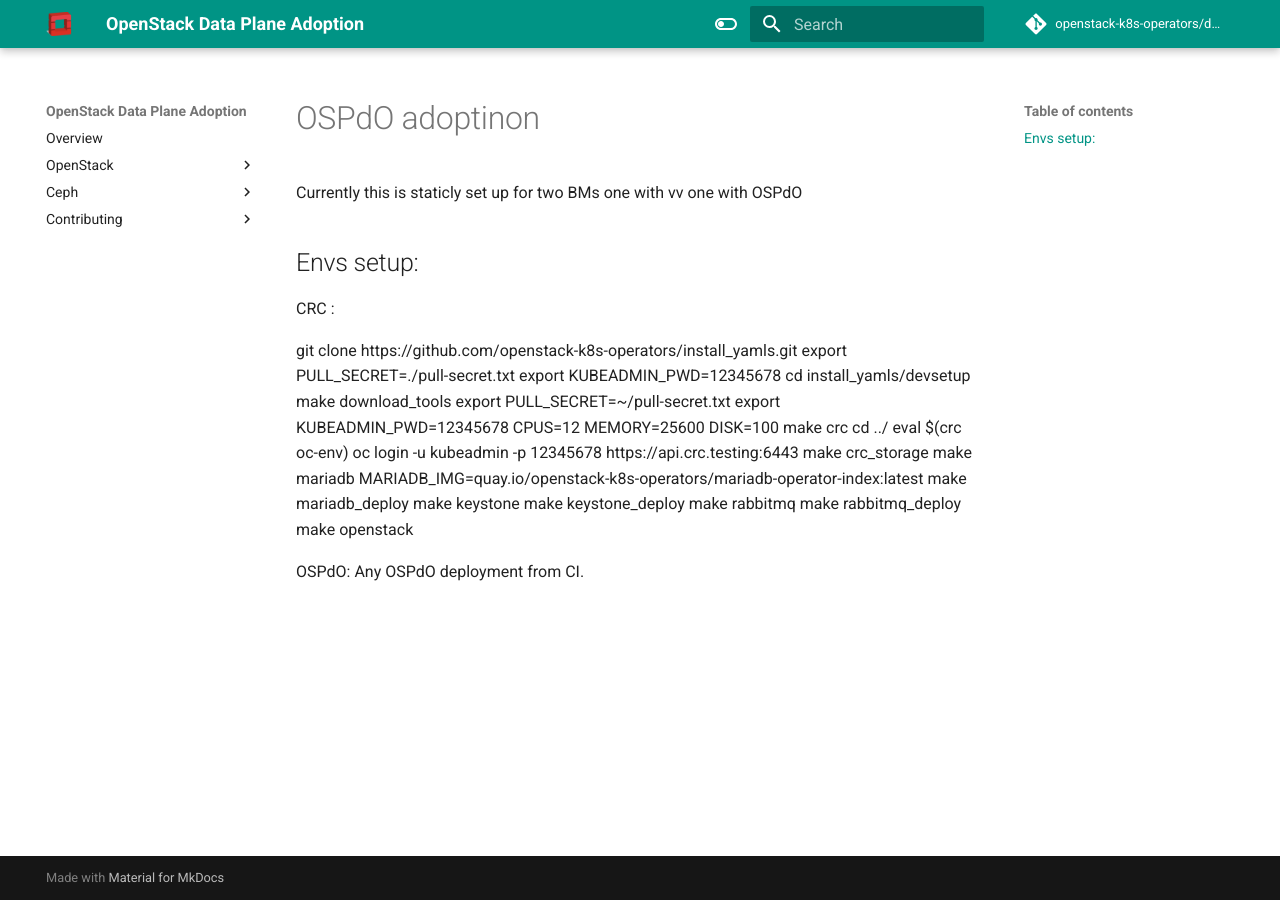
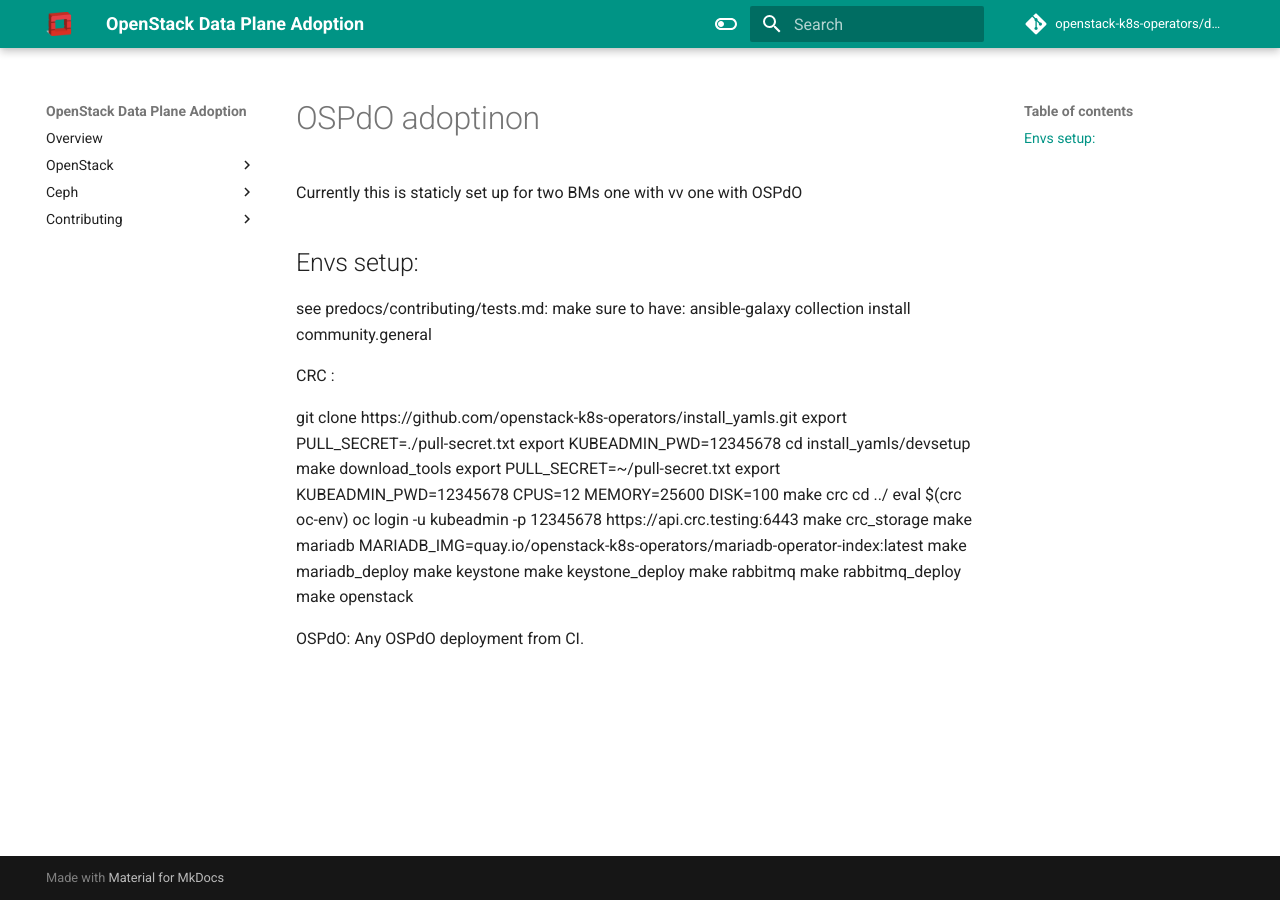
Before and after one commit to openstack-k8s-operators/data-plane-adoption, an MkDocs documentation site: the page built from docs/openstack/ospdo_adoption.md, in a window 1280 px wide. Built offline with MkDocs 1.6.1 and Material for MkDocs 9.7.7, drawn with Linux system fonts in a browser that asks for light colours; comment, search, counter and statistics services are not loaded; the version menu is left out.

```diff
--- a/docs/openstack/ospdo_adoption.md
+++ b/docs/openstack/ospdo_adoption.md
@@ -3,6 +3,10 @@
 Currently this is staticly set up for two BMs one with vv one with OSPdO
 
 ## Envs setup:
+see predocs/contributing/tests.md:
+make sure to have:
+ansible-galaxy collection install community.general
+
 
 CRC :
 
```
Also changed, not shown: 1 other file.
